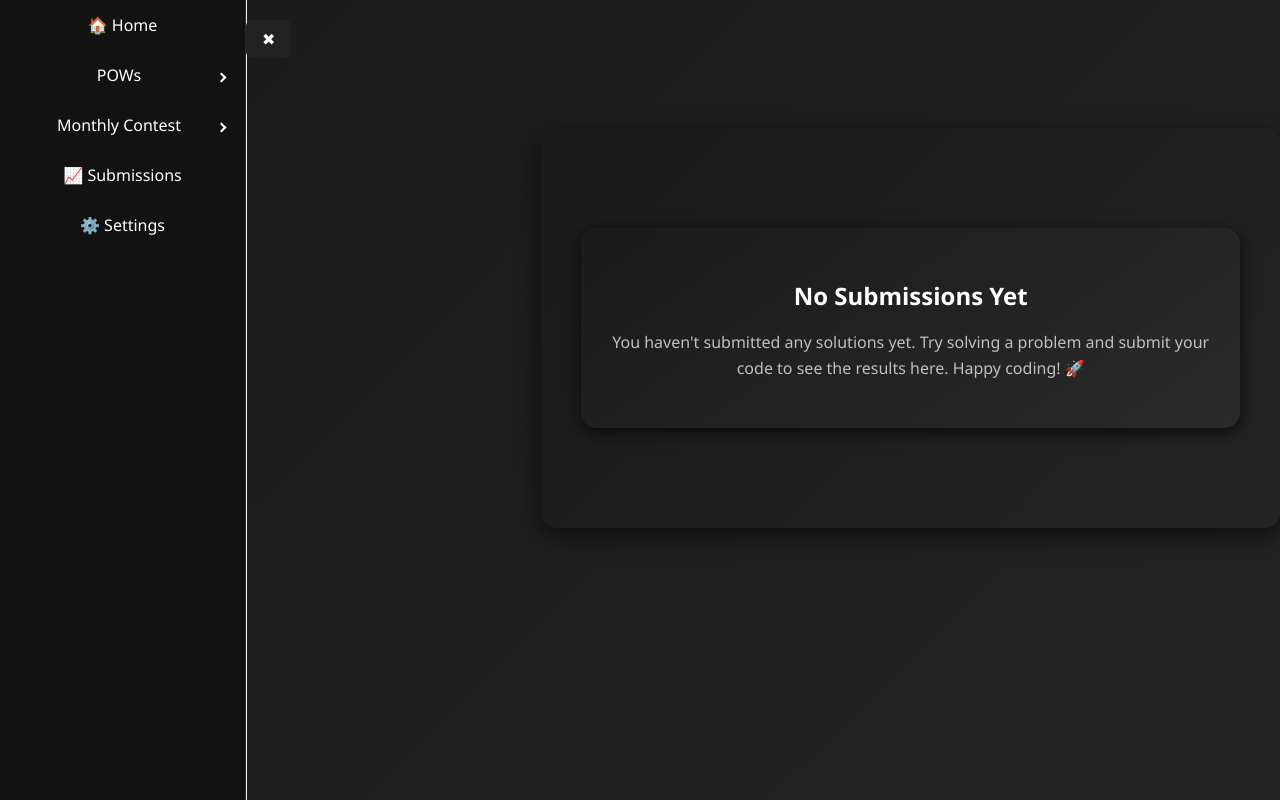
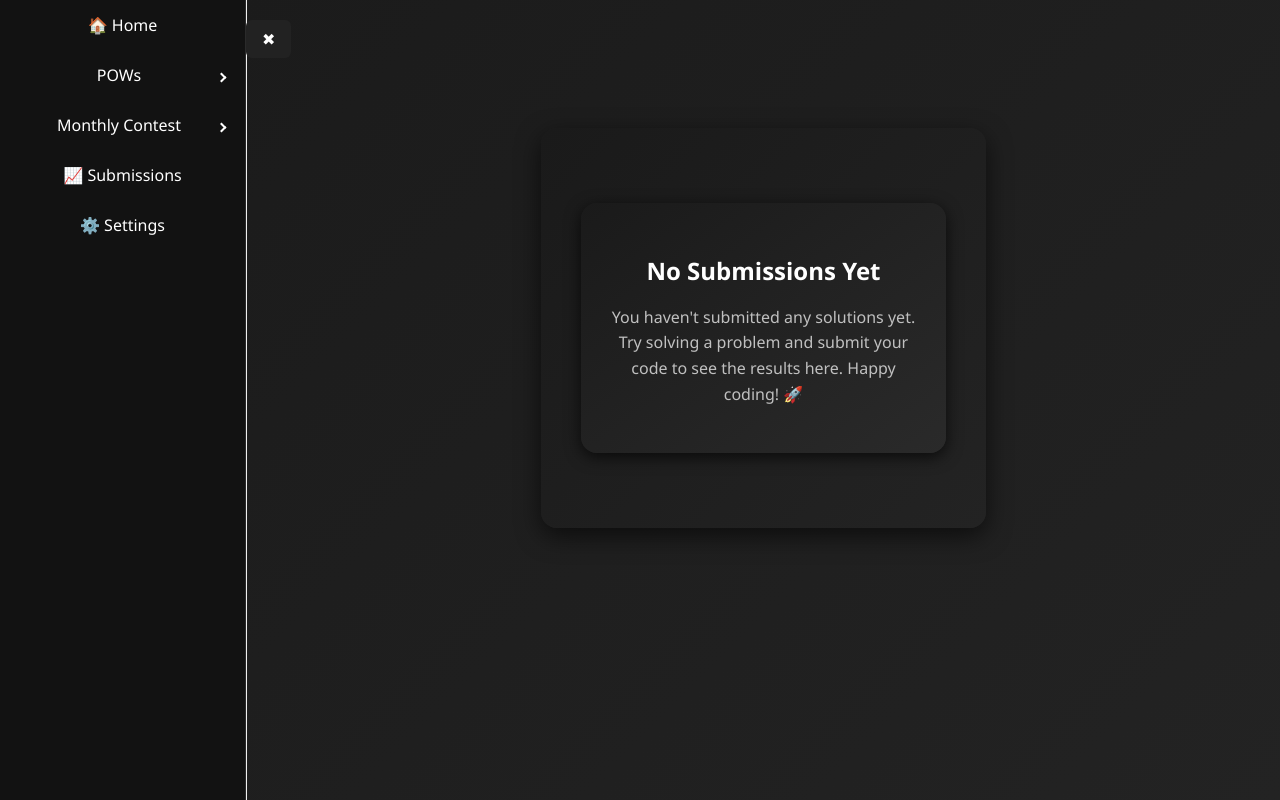
Before and after one commit to ShivD7/CodeEval, a React (Vite) app in the folder frontend/code-eval/: page /CodeEval/submissions in a window 1280 px wide. Built offline with nearby package versions, Linux system fonts and the light colour scheme.

Commit message:
fixed bug on submissions page

```diff
--- a/frontend/code-eval/src/components/SubmissionPage.css
+++ b/frontend/code-eval/src/components/SubmissionPage.css
@@ -12,9 +12,11 @@ html, body, #root {
   align-items: center;
   height: 50vh;
   background: linear-gradient(135deg, #1a1a1a, #232323);
+  width: 100vh;
   padding: 40px;
   box-sizing: border-box;
   margin-top: 10%;
+  margin-right:23%
 }
 
 .message-card {
```
